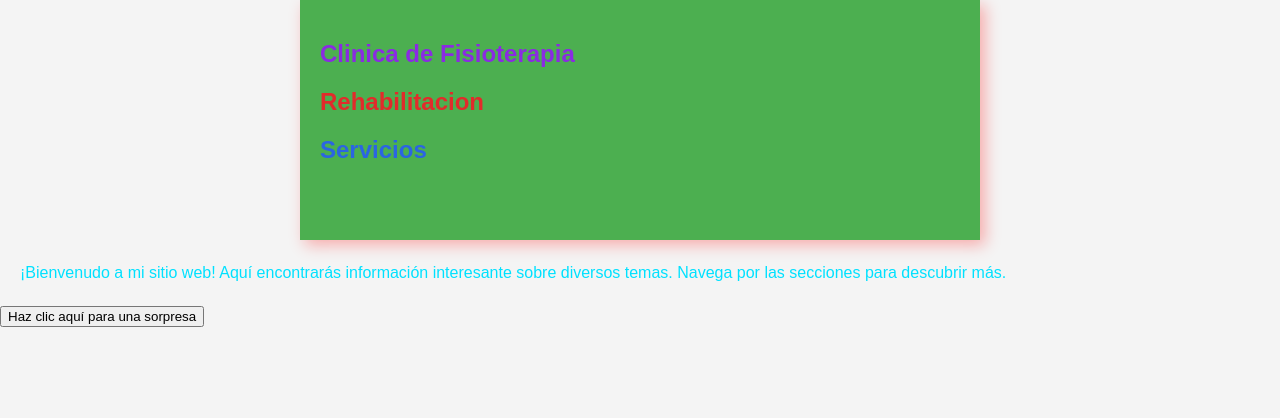
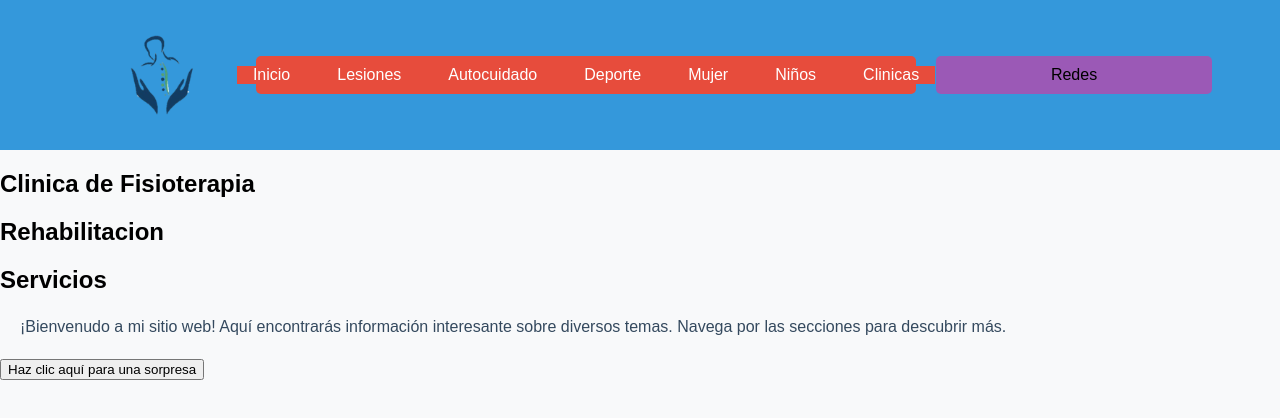
Before and after one commit to POZOLEBLANC0/sitioWeb2, a plain HTML site: page index.html in a window 1280 px wide. Drawn offline with Linux system fonts and the light colour scheme.

Commit message:
Hice el menu y poco mas

```diff
--- a/CSS/style.css
+++ b/CSS/style.css
@@ -2,11 +2,11 @@ body{
     font-family: Arial, sans-serif;
     margin: 0;
     padding: 0;
-    background-color: #f4f4f4;
+    background-color: #f8f9fa;
 }
 
 h1{
-    color: #000000;
+    color: #2c3e50;
     text-align: center;
     margin-top: 20px;
 }
@@ -15,29 +15,84 @@ p{
     font-size: 16px;
     line-height: 1.6;
     margin: 20px;
-    color: #00e1ff;
+    color: #34495e;
 }
 
 #encabezado{
-    background-color: #4CAF50;
+    background-color: #3498db;
+    min-height: 130px;
+    height: auto;
+    width: 100%;
+    margin: auto;
+    padding: 10px;
+    display: flex;
+    justify-content: center;
+    align-items: center;
+    gap: 20px;
+}
+
+.logo{
+    width: 10%;
+
+    display: flex;
+    justify-content: center;
+    align-items: center;
+    padding: 10px;
+    border-radius: 5px ;
+}
+.logo img{
+    width: 80%;
+    height: 80%;
+}
+
+.menu{
+    background-color: #e74c3c;
+    width: 50%;
+    height: auto;
+    display: flex;
+    justify-content: center;
+    align-items: center;
+    gap: 15px;
+    padding: 10px;
+    border-radius: 5px;
+}
+
+.menu ul{
+    list-style: none;
+    margin: 0;
+    padding: 0;
+    background-color: #e74c3c;
+    display: flex;
+    gap: 15px;
+}
+.menu ul li{
+    float: left;
+}
+
+
+.menu ul li a{
+    text-decoration: none;
     color: white;
-    min-height: 200px;
+    text-align: center;
+    padding: 8px 16px;
+    align-items: center;
+}
+
+.menu ul li a:hover{
+    background-color: #c0392b;
+    color: tomato;
+    border-radius: 4px;
+}
+
+
+.redes{
+    background-color: #9b59b6;
+    width: 20%;
     height: auto;
-    width: 50%;
-    margin: auto;
-    padding: 20px;
-    box-shadow: 5px 5px 15px rgba(255, 0, 0, 0.3);
+    display: flex;
+    justify-content: center;
+    align-items: center;
+    gap: 10px;
+    padding: 10px;
+    border-radius: 5px;
 }
-#encabezado h1{
-   color: #000000;
-
-}
-#encabezado .primero{
-    color: blueviolet;
-}
-#encabezado .segundo{
-    color: rgb(226, 43, 43);
-}
-#encabezado .tercero{
-    color: rgb(43, 101, 226);
-}
--- a/index.html
+++ b/index.html
@@ -9,11 +9,25 @@
 <body>
 
     <div id="encabezado">
+        <div class="logo"><img src="/images/logo.png"> </div>
+        <div class="menu">
+<ul>
+    <li><a href="#">Inicio</a></li>
+    <li><a href="#">Lesiones</a></li>
+    <li><a href="#">Autocuidado</a></li>
+    <li><a href="#">Deporte</a></li>
+    <li><a href="#">Mujer</a></li>
+    <li><a href="#">Niños</a></li>
+    <li><a href="#">Clinicas</a></li>
+</ul>
+
+        </div>
+        <div class="redes"> Redes</div>
+    </div>
 
         <h2 class="primero">Clinica de Fisioterapia</h2>
         <h2 class="segundo">Rehabilitacion</h2>
         <h2 class="tercero">Servicios</h2>
-    </div>
 <p>
     ¡Bienvenudo a mi sitio web! Aquí encontrarás información interesante sobre diversos temas. Navega por las secciones para descubrir más.
 </p>
```
Also changed, not shown: images/logo.png (added), 1 other file.
